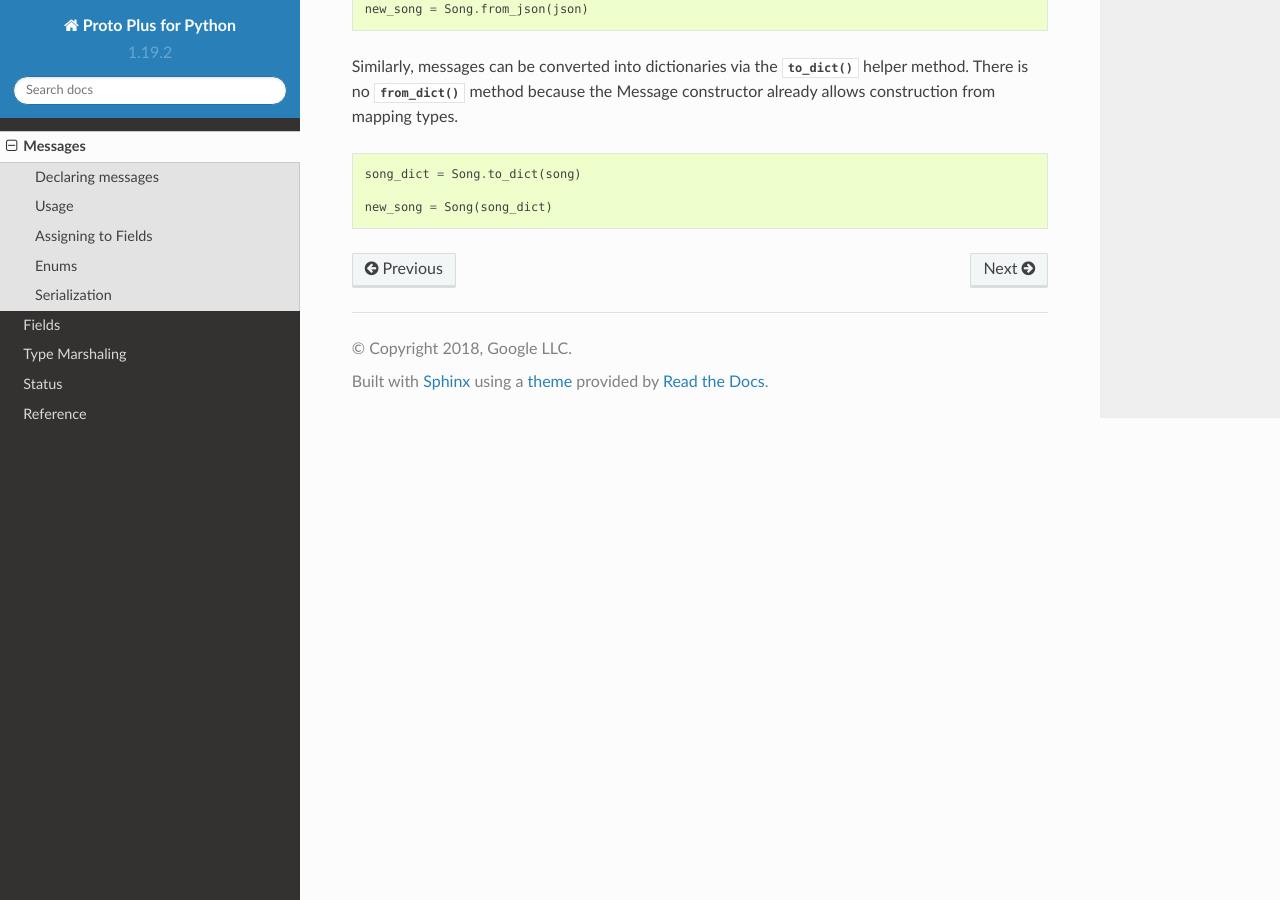
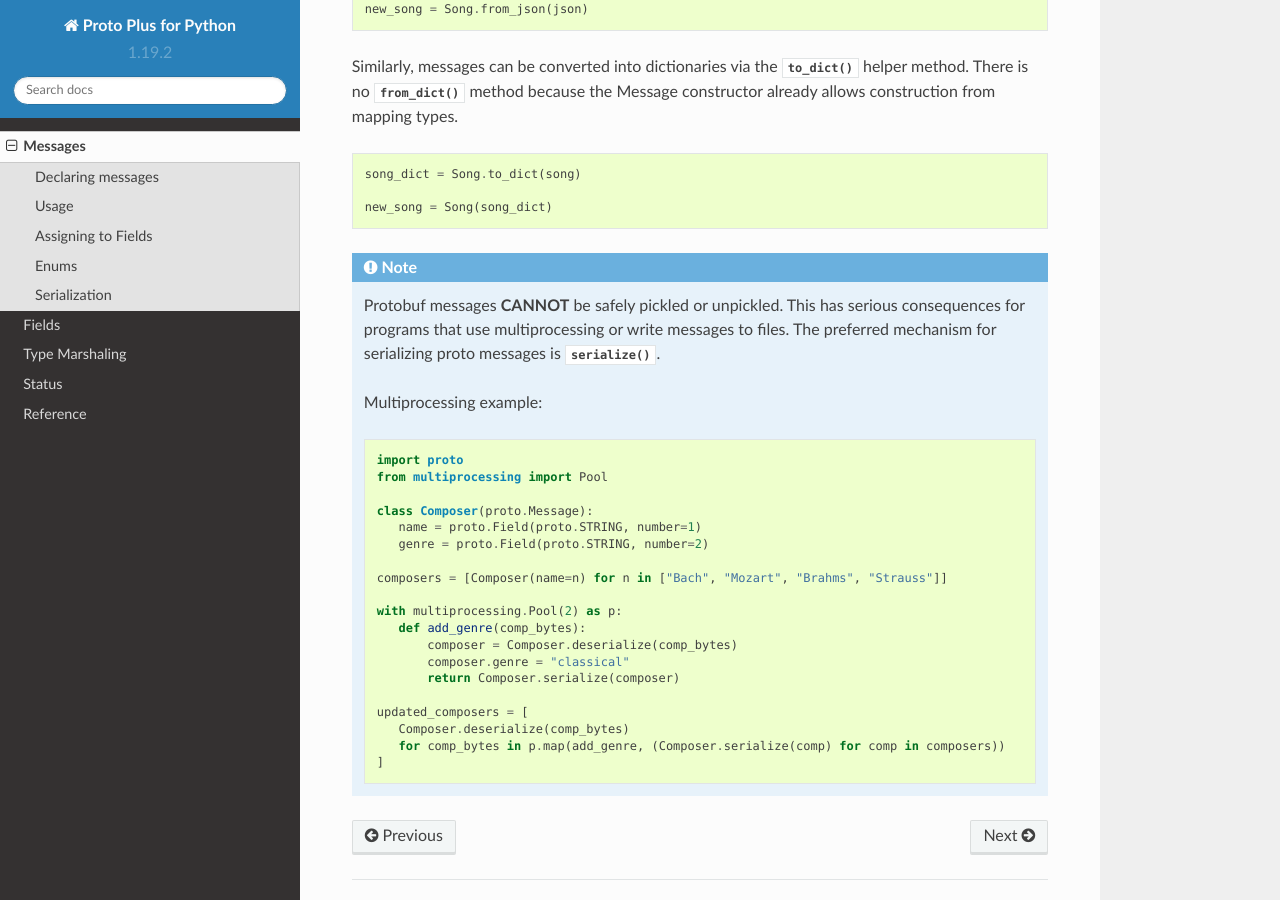
Before and after one commit to googleapis/proto-plus-python, a Sphinx documentation site: the page built from docs/messages.rst, in a window 1280 px wide and 900 px high, scrolled down 4284 px. Built offline with Sphinx 7.4.7 and the Read the Docs theme 2.0.0, drawn with Linux system fonts in a browser that asks for light colours.

Commit message:
docs: clarify that proto plus messages are not pickleable
Clarify that proto-plus messages are not pickleable, describe the
alternative, and give a multiprocessing example.

Note: in the future, we _may_ enable pickling proto-plus messages
through custom extensions as described in
https://docs.python.org/3/library/pickle.html#pickling-class-instances

This is _not_ guaranteed. For the foreseeable future, the preferred
method of serializing and deserializing proto-plus messages is
Message.serialize and Message.deserialize

```diff
--- a/docs/messages.rst
+++ b/docs/messages.rst
@@ -243,3 +243,32 @@ already allows construction from mapping types.
    song_dict = Song.to_dict(song)
 
    new_song = Song(song_dict)
+
+.. note::
+
+   Protobuf messages **CANNOT** be safely pickled or unpickled. This has serious consequences for programs that use multiprocessing or write messages to files.
+   The preferred mechanism for serializing proto messages is :meth:`~.Message.serialize`.
+
+   Multiprocessing example:
+
+   .. code-block:: python
+
+       import proto
+       from multiprocessing import Pool
+
+       class Composer(proto.Message):
+          name = proto.Field(proto.STRING, number=1)
+          genre = proto.Field(proto.STRING, number=2)
+
+       composers = [Composer(name=n) for n in ["Bach", "Mozart", "Brahms", "Strauss"]]
+
+       with multiprocessing.Pool(2) as p:
+          def add_genre(comp_bytes):
+              composer = Composer.deserialize(comp_bytes)
+              composer.genre = "classical"
+              return Composer.serialize(composer)
+
+       updated_composers = [
+          Composer.deserialize(comp_bytes)
+          for comp_bytes in p.map(add_genre, (Composer.serialize(comp) for comp in composers))
+       ]
--- a/noxfile.py
+++ b/noxfile.py
@@ -59,7 +59,7 @@ def unitcpp(session):
     return unit(session, proto="cpp")
 
 
-@nox.session(python="3.7")
+@nox.session(python="3.9")
 def docs(session):
     """Build the docs."""
 
```
